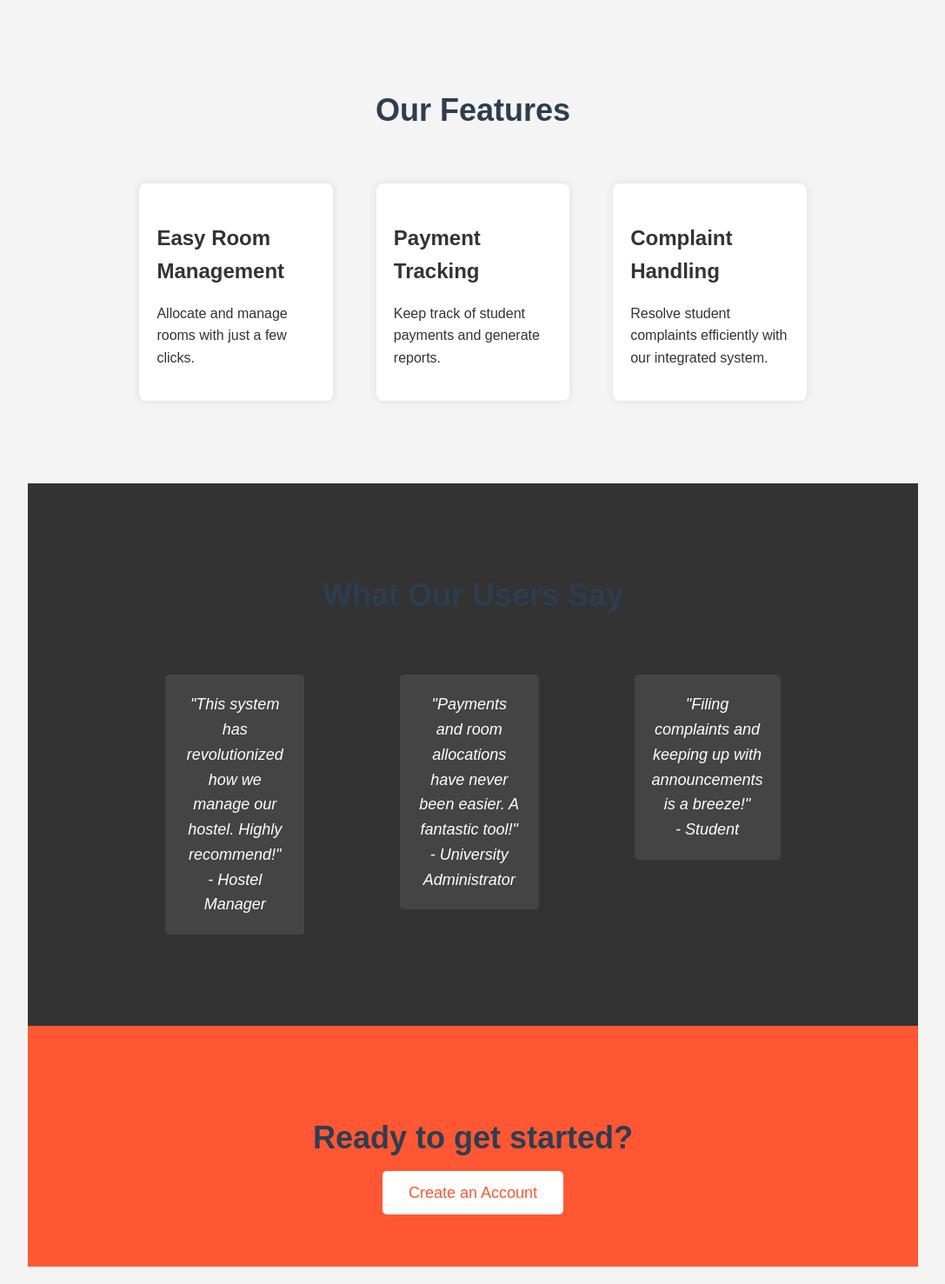
After one commit to abdul-yusuf/HostelManagement2, a Django app: page / in a window 1280 px wide. The commit adds this page. Shown: the part 586-2063 px from the top of the page at 87% size, without its empty margins (96-1183 px from the left). Run offline with Django 4.2, Linux system fonts and the light colour scheme.

Commit message:
[GREEN] next push

```diff
--- a/core/templates/core/base.html
+++ b/core/templates/core/base.html
@@ -6,10 +6,12 @@
     <meta name="viewport" content="width=device-width, initial-scale=1.0">
     <link rel="stylesheet" href="{% static 'core/css/styles.css' %}">
     {% block title %}{% endblock title %}
+    {% block style %}{% endblock style %}
+
 </head>
 <body>
     <div class="navbar">
-        <a href="{% url 'admin_dashboard' %}">Dashboard</a>
+        <a href="{% url 'dashboard' %}">Dashboard</a>
         <a href="{% url 'manage_users' %}">Manage Users</a>
         <a href="{% url 'manage_rooms' %}">Manage Rooms</a>
         <a href="{% url 'view_reports' %}">View Reports</a>
--- /dev/null
+++ b/core/templates/core/index.html
@@ -0,0 +1,81 @@
+{% extends 'core/base.html' %}
+{% load static %}
+{% block title %}
+    <title>Hostel Management System</title>
+{% endblock title %}
+{% block style %}
+    <link rel="stylesheet" href="{% static 'core/css/index_styles.css' %}">
+{% endblock style %}
+
+{% block body %}
+    <!-- Hero Section -->
+    <section class="hero">
+        <div class="hero-content">
+            <h1>Welcome to the Hostel Management System</h1>
+            <p>Manage your hostel with ease and efficiency</p>
+            <a href="{% url 'login' %}" class="btn-primary">Get Started</a>
+        </div>
+    </section>
+
+    <!-- Features Section -->
+    <section class="features">
+        <div class="container">
+            <h2>Our Features</h2>
+            <div class="row">
+                <div class="col">
+                    <div class="card">
+                        <h3>Easy Room Management</h3>
+                        <p>Allocate and manage rooms with just a few clicks.</p>
+                    </div>
+                </div>
+                <div class="col">
+                    <div class="card">
+                        <h3>Payment Tracking</h3>
+                        <p>Keep track of student payments and generate reports.</p>
+                    </div>
+                </div>
+                <div class="col">
+                    <div class="card">
+                        <h3>Complaint Handling</h3>
+                        <p>Resolve student complaints efficiently with our integrated system.</p>
+                    </div>
+                </div>
+            </div>
+        </div>
+    </section>
+
+    <!-- Testimonials Section -->
+    <section class="testimonials">
+        <div class="container">
+            <h2>What Our Users Say</h2>
+            <div class="row">
+                <div class="col">
+                    <blockquote>
+                        "This system has revolutionized how we manage our hostel. Highly recommend!"
+                        <br> - Hostel Manager
+                    </blockquote>
+                </div>
+                <div class="col">
+                    <blockquote>
+                        "Payments and room allocations have never been easier. A fantastic tool!"
+                        <br> - University Administrator
+                    </blockquote>
+                </div>
+                <div class="col">
+                    <blockquote>
+                        "Filing complaints and keeping up with announcements is a breeze!"
+                        <br> - Student
+                    </blockquote>
+                </div>
+            </div>
+        </div>
+    </section>
+
+    <!-- Call to Action Section -->
+    <section class="cta">
+        <div class="container">
+            <h2>Ready to get started?</h2>
+            <a href="{% url 'signup' %}" class="btn-secondary">Create an Account</a>
+        </div>
+    </section>
+{% endblock body %}
--- a/core/urls.py
+++ b/core/urls.py
@@ -7,20 +7,23 @@ urlpatterns = [
     # path('complaint/', views.complaint, name='complaint'),
     # Add more URLs as needed
 
+    path('', views.home_page, name='home'),
+    path('dashboard/', views.admin_dashboard, name='dashboard'),
+
     # Admin URLs
-    path('dashboard/', views.admin_dashboard, name='admin_dashboard'),
+    # path('dashboard/', views.admin_dashboard, name='admin_dashboard'),
     path('manage-users/', views.manage_users, name='manage_users'),
     path('manage-rooms/', views.manage_rooms, name='manage_rooms'),
     path('view-reports/', views.view_reports, name='view_reports'),
 
     # Hostel Manager URLs
-    path('manager/dashboard/', views.manager_dashboard, name='manager_dashboard'),
+    # path('manager/dashboard/', views.manager_dashboard, name='manager_dashboard'),
     path('manager/manage-complaints/', views.manage_complaints, name='manage_complaints'),
     path('manager/allocate-rooms/', views.allocate_rooms, name='allocate_rooms'),
     path('manager/view-payments/', views.view_payments, name='view_payments'),
 
     # Student URLs
-    path('student/dashboard/', views.student_dashboard, name='student_dashboard'),
+    # path('student/dashboard/', views.student_dashboard, name='student_dashboard'),
     path('student/make-payment/', views.make_payment, name='make_payment'),
     path('student/file-complaint/', views.file_complaint, name='file_complaint'),
     path('student/view-announcements/', views.view_announcements, name='view_announcements'),
--- a/core/views.py
+++ b/core/views.py
@@ -10,29 +10,33 @@ def room_list(request):
     return render(request, 'core/room_list.html', {'rooms': rooms})
 
 
+def home_page(request):
+    return render(request, 'core/index.html')
+
+
 # Admin Dashboard
 def admin_dashboard(request):
-    if request.user.role != 'admin':
-        return redirect('login')  # Redirect non-admin users
-    total_rooms = Room.objects.count()
-    total_students = User.objects.filter(role='student').count()
-    total_payments = Payment.objects.aggregate(Sum('amount'))
-    context = {
-        'total_rooms': total_rooms,
-        'total_students': total_students,
-        'total_payments': total_payments,
-    }
+    if request.user.role == 'admin':
+        # return redirect('login')  # Redirect non-admin users
+        total_rooms = Room.objects.count()
+        total_students = User.objects.filter(role='student').count()
+        total_payments = Payment.objects.aggregate(Sum('amount'))
+        context = {
+            'total_rooms': total_rooms,
+            'total_students': total_students,
+            'total_payments': total_payments,
+        }
 
-    elif request.user.role != 'student':
-        return redirect('login')
-    announcements = Announcement.objects.all().order_by('-date_posted')[:5]
-    payments = Payment.objects.filter(student=request.user.studentprofile)
-    complaints = Complaint.objects.filter(student=request.user.studentprofile).order_by('-date_filed')[:5]
-    context = {
-        'announcements': announcements,
-        'payments': payments,
-        'complaints': complaints,
-    }
+    elif request.user.role == 'student':
+            # return redirect('login')
+        announcements = Announcement.objects.all().order_by('-date_posted')[:5]
+        payments = Payment.objects.filter(student=request.user.studentprofile)
+        complaints = Complaint.objects.filter(student=request.user.studentprofile).order_by('-date_filed')[:5]
+        context = {
+            'announcements': announcements,
+            'payments': payments,
+            'complaints': complaints,
+        }
     return render(request, 'admin/dashboard.html', context)
 
 
--- /dev/null
+++ b/static/core/css/index_styles.css
@@ -0,0 +1,146 @@
+/* Hero Section */
+.hero {
+    background-image: url('../images/hostel-hero.jpg');
+    background-size: cover;
+    background-position: center;
+    color: white;
+    text-align: center;
+    padding: 100px 20px;
+}
+
+.hero-content h1 {
+    font-size: 48px;
+    margin-bottom: 20px;
+}
+
+.hero-content p {
+    font-size: 18px;
+    margin-bottom: 40px;
+}
+
+.hero-content .btn-primary {
+    padding: 15px 30px;
+    background-color: #ff5733;
+    color: white;
+    text-decoration: none;
+    border-radius: 5px;
+    font-size: 18px;
+    transition: background-color 0.3s ease;
+}
+
+.hero-content .btn-primary:hover {
+    background-color: #c70039;
+}
+
+/* Features Section */
+.features {
+    background-color: #f4f4f4;
+    padding: 50px 20px;
+}
+
+.features h2 {
+    text-align: center;
+    margin-bottom: 30px;
+    font-size: 36px;
+}
+
+.card {
+    background-color: white;
+    padding: 20px;
+    margin: 10px;
+    border-radius: 8px;
+    box-shadow: 0 0 10px rgba(0, 0, 0, 0.1);
+}
+
+.card h3 {
+    font-size: 24px;
+    margin-bottom: 10px;
+}
+
+/* Testimonials Section */
+.testimonials {
+    background-color: #333;
+    color: white;
+    padding: 50px 20px;
+    text-align: center;
+}
+
+.testimonials h2 {
+    font-size: 36px;
+    margin-bottom: 30px;
+}
+
+blockquote {
+    background-color: #444;
+    padding: 20px;
+    border-radius: 5px;
+    margin-bottom: 20px;
+    font-style: italic;
+    font-size: 18px;
+}
+
+/* Call to Action Section */
+.cta {
+    background-color: #ff5733;
+    color: white;
+    text-align: center;
+    padding: 50px 20px;
+}
+
+.cta h2 {
+    font-size: 36px;
+    margin-bottom: 20px;
+}
+
+.cta .btn-secondary {
+    padding: 15px 30px;
+    background-color: white;
+    color: #ff5733;
+    text-decoration: none;
+    border-radius: 5px;
+    font-size: 18px;
+    transition: background-color 0.3s ease;
+}
+
+.cta .btn-secondary:hover {
+    background-color: #fff0f0;
+}
+
+/* Responsive Design */
+@media screen and (max-width: 768px) {
+    .hero-content h1 {
+        font-size: 32px;
+    }
+
+    .hero-content p {
+        font-size: 16px;
+    }
+
+    .features .row, .testimonials .row {
+        flex-direction: column;
+    }
+
+    .col {
+        width: 100%;
+        margin-bottom: 20px;
+    }
+
+    .cta h2 {
+        font-size: 28px;
+    }
+}
+
+@media screen and (max-width: 480px) {
+    .hero-content h1 {
+        font-size: 24px;
+    }
+
+    .hero-content p {
+        font-size: 14px;
+    }
+
+    .hero-content .btn-primary, .cta .btn-secondary {
+        width: 100%;
+        padding: 15px 0;
+    }
+}
```
Also changed, not shown: authentication/forms.py (added, +55 -0 lines), authentication/urls.py (added, +20 -0 lines).
